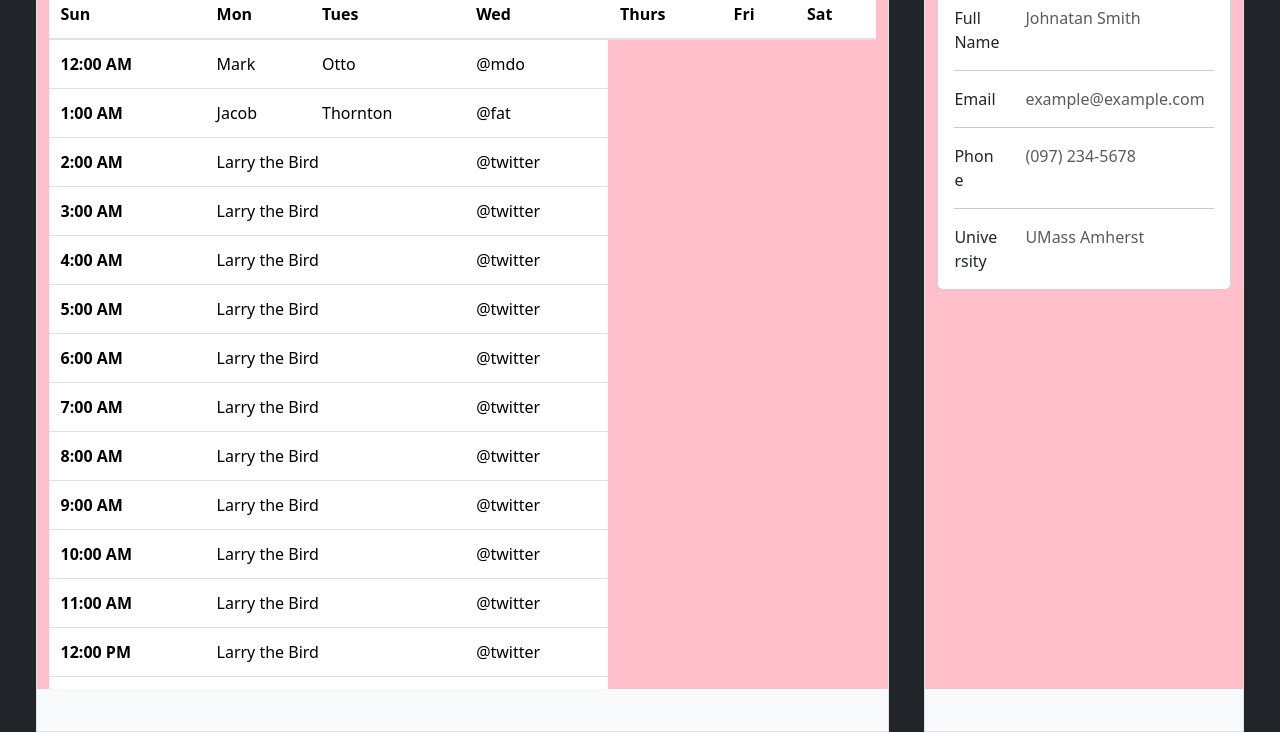
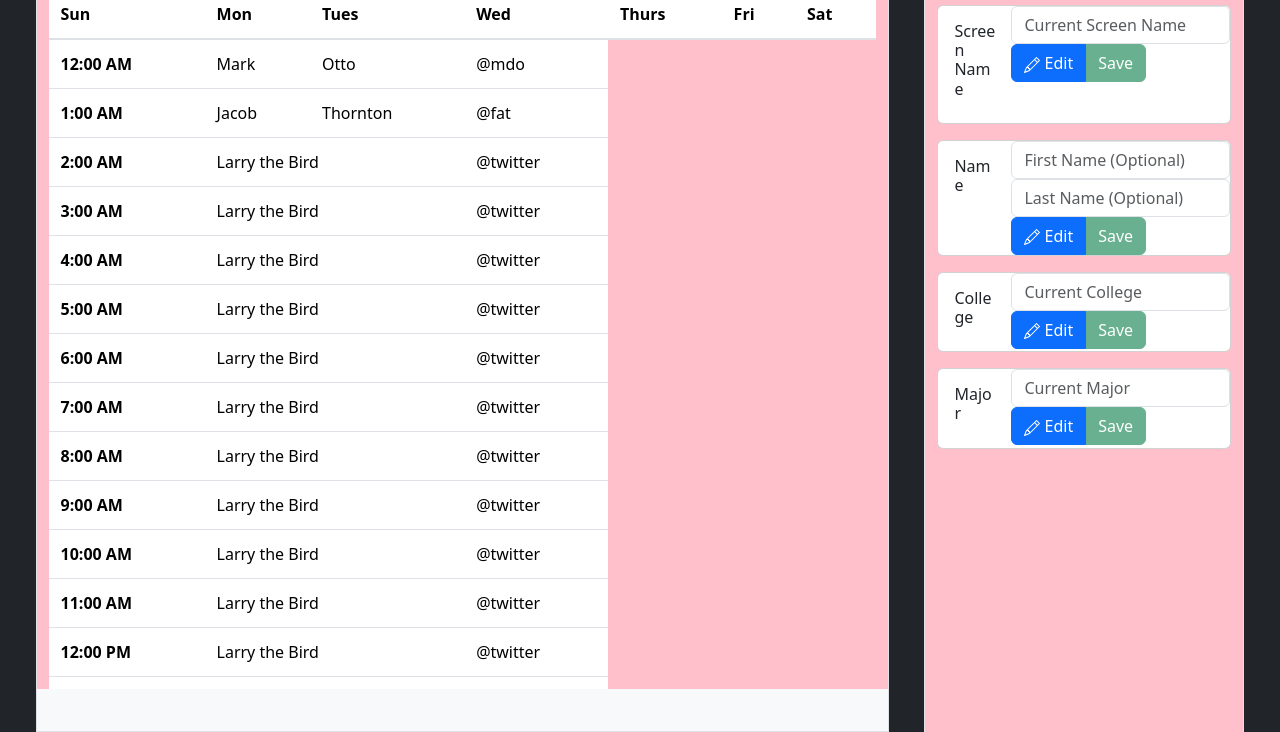
Before and after one commit to phcarlson/pal-cal, a plain HTML site: page myprofile.html in a window 1280 px wide. Shown: the part 144-876 px from the top of the page. Drawn offline with nearby package versions, Linux system fonts and the light colour scheme.

Commit message:
Created default outline for homepageloggedout including overflow scrollable text and image panel. Also added right side My_Info panel for user to edit personal information

```diff
--- a/myprofile.html
+++ b/myprofile.html
@@ -24,9 +24,8 @@
       <a class="navbar-brand" href="#">Image here!</a>
 
       <!--Collapse Support-->
-            <button class="navbar-toggler" type="button" data-bs-toggle="collapse"
-                data-bs-target="#navbarSupportedContent" aria-controls="navbarSupportedContent" aria-expanded="false"
-                aria-label="Toggle navigation">
+      <button class="navbar-toggler" type="button" data-bs-toggle="collapse" data-bs-target="#navbarSupportedContent"
+        aria-controls="navbarSupportedContent" aria-expanded="false" aria-label="Toggle navigation">
         <span class="navbar-toggler-icon"></span>
       </button>
 
@@ -217,7 +216,7 @@
         </div>
 
         <!-- Container for profile info that should be editable -->
-                <div class="row v-100" style="background-color: pink;">
+        <!-- <div class="row v-100" style="background-color: pink;">
                 <div class="col profileCol">
                     <div class="card mb-4">
                         <div class="card-body">
@@ -258,6 +257,119 @@
                           </div>
                         </div>
                       </div>
+                </div> -->
+
+        <div class="row h-100" style="background-color: pink;">
+          <div class="col">
+            <!-- Screen Name CARD -->
+            <div class="card my-3">
+              <div class="row g-0">
+                <!-- Screen Name Title -->
+                <div class="col-md-3">
+                  <div class="card-body">
+                    <h6 class="card-title">Screen Name</h6>
+                  </div>
+                </div>
+                <!-- Form input and edit/save buttons -->
+                <div class="col-md-9">
+                  <input type="text" class="form-control" id="screeNameInput" placeholder="Current Screen Name">
+                  <div class="btn-group" role="group" aria-label="edit_save">
+                    <button type="button" class="btn btn-primary">
+                      <svg xmlns="http://www.w3.org/2000/svg" width="16" height="16" fill="currentColor"
+                        class="bi bi-pencil" viewBox="0 0 16 16">
+                        <path
+                          d="M12.146.146a.5.5 0 0 1 .708 0l3 3a.5.5 0 0 1 0 .708l-10 10a.5.5 0 0 1-.168.11l-5 2a.5.5 0 0 1-.65-.65l2-5a.5.5 0 0 1 .11-.168l10-10zM11.207 2.5 13.5 4.793 14.793 3.5 12.5 1.207 11.207 2.5zm1.586 3L10.5 3.207 4 9.707V10h.5a.5.5 0 0 1 .5.5v.5h.5a.5.5 0 0 1 .5.5v.5h.293l6.5-6.5zm-9.761 5.175-.106.106-1.528 3.821 3.821-1.528.106-.106A.5.5 0 0 1 5 12.5V12h-.5a.5.5 0 0 1-.5-.5V11h-.5a.5.5 0 0 1-.468-.325z" />
+                      </svg>
+                      Edit
+                    </button>
+                    <button type="button" class="btn btn-success" disabled>Save</button>
+                    </button>
+                  </div>
+                </div>
+              </div>
+            </div>
+              <!-- First and Last Name CARD -->
+              <div class="card my-3">
+                <div class="row g-0">
+                  <!-- Screen Name Title -->
+                  <div class="col-md-3">
+                    <div class="card-body">
+                      <h6 class="card-title">Name</h6>
+                    </div>
+                  </div>
+                  <!-- Form input and edit/save buttons -->
+                  <div class="col-md-9">
+                    <input type="text" class="form-control" id="screeNameInput" placeholder="First Name (Optional)">
+                    <input type="text" class="form-control" id="screeNameInput" placeholder="Last Name (Optional)">
+                    <div class="btn-group" role="group" aria-label="edit_save">
+                      <button type="button" class="btn btn-primary">
+                        <svg xmlns="http://www.w3.org/2000/svg" width="16" height="16" fill="currentColor"
+                          class="bi bi-pencil" viewBox="0 0 16 16">
+                          <path
+                            d="M12.146.146a.5.5 0 0 1 .708 0l3 3a.5.5 0 0 1 0 .708l-10 10a.5.5 0 0 1-.168.11l-5 2a.5.5 0 0 1-.65-.65l2-5a.5.5 0 0 1 .11-.168l10-10zM11.207 2.5 13.5 4.793 14.793 3.5 12.5 1.207 11.207 2.5zm1.586 3L10.5 3.207 4 9.707V10h.5a.5.5 0 0 1 .5.5v.5h.5a.5.5 0 0 1 .5.5v.5h.293l6.5-6.5zm-9.761 5.175-.106.106-1.528 3.821 3.821-1.528.106-.106A.5.5 0 0 1 5 12.5V12h-.5a.5.5 0 0 1-.5-.5V11h-.5a.5.5 0 0 1-.468-.325z" />
+                        </svg>
+                        Edit
+                      </button>
+                      <button type="button" class="btn btn-success" disabled>Save</button>
+                      </button>
+                    </div>
+                  </div>
+                </div>
+              </div>
+              <!-- College CARD -->
+              <div class="card my-3">
+                <div class="row g-0">
+                  <!-- Screen Name Title -->
+                  <div class="col-md-3">
+                    <div class="card-body">
+                      <h6 class="card-title">College</h6>
+                    </div>
+                  </div>
+                  <!-- Form input and edit/save buttons -->
+                  <div class="col-md-9">
+                    <input type="text" class="form-control" id="screeNameInput" placeholder="Current College">
+                    <div class="btn-group" role="group" aria-label="edit_save">
+                      <button type="button" class="btn btn-primary">
+                        <svg xmlns="http://www.w3.org/2000/svg" width="16" height="16" fill="currentColor"
+                          class="bi bi-pencil" viewBox="0 0 16 16">
+                          <path
+                            d="M12.146.146a.5.5 0 0 1 .708 0l3 3a.5.5 0 0 1 0 .708l-10 10a.5.5 0 0 1-.168.11l-5 2a.5.5 0 0 1-.65-.65l2-5a.5.5 0 0 1 .11-.168l10-10zM11.207 2.5 13.5 4.793 14.793 3.5 12.5 1.207 11.207 2.5zm1.586 3L10.5 3.207 4 9.707V10h.5a.5.5 0 0 1 .5.5v.5h.5a.5.5 0 0 1 .5.5v.5h.293l6.5-6.5zm-9.761 5.175-.106.106-1.528 3.821 3.821-1.528.106-.106A.5.5 0 0 1 5 12.5V12h-.5a.5.5 0 0 1-.5-.5V11h-.5a.5.5 0 0 1-.468-.325z" />
+                        </svg>
+                        Edit
+                      </button>
+                      <button type="button" class="btn btn-success" disabled>Save</button>
+                      </button>
+                    </div>
+                  </div>
+                </div>
+              </div>
+              <!-- Major CARD -->
+              <div class="card my-3">
+                <div class="row g-0">
+                  <!-- Screen Name Title -->
+                  <div class="col-md-3">
+                    <div class="card-body">
+                      <h6 class="card-title">Major</h6>
+                    </div>
+                  </div>
+                  <!-- Form input and edit/save buttons -->
+                  <div class="col-md-9">
+                    <input type="text" class="form-control" id="screeNameInput" placeholder="Current Major">
+                    <div class="btn-group" role="group" aria-label="edit_save">
+                      <button type="button" class="btn btn-primary">
+                        <svg xmlns="http://www.w3.org/2000/svg" width="16" height="16" fill="currentColor"
+                          class="bi bi-pencil" viewBox="0 0 16 16">
+                          <path
+                            d="M12.146.146a.5.5 0 0 1 .708 0l3 3a.5.5 0 0 1 0 .708l-10 10a.5.5 0 0 1-.168.11l-5 2a.5.5 0 0 1-.65-.65l2-5a.5.5 0 0 1 .11-.168l10-10zM11.207 2.5 13.5 4.793 14.793 3.5 12.5 1.207 11.207 2.5zm1.586 3L10.5 3.207 4 9.707V10h.5a.5.5 0 0 1 .5.5v.5h.5a.5.5 0 0 1 .5.5v.5h.293l6.5-6.5zm-9.761 5.175-.106.106-1.528 3.821 3.821-1.528.106-.106A.5.5 0 0 1 5 12.5V12h-.5a.5.5 0 0 1-.5-.5V11h-.5a.5.5 0 0 1-.468-.325z" />
+                        </svg>
+                        Edit
+                      </button>
+                      <button type="button" class="btn btn-success" disabled>Save</button>
+                      </button>
+                    </div>
+                  </div>
+                </div>
+              </div>
             </div>
           </div>
         </div>
```
Also changed, not shown: homepageloggedout.html (+108 -0 lines). Lines whose indentation alone changed are shown as unchanged.
